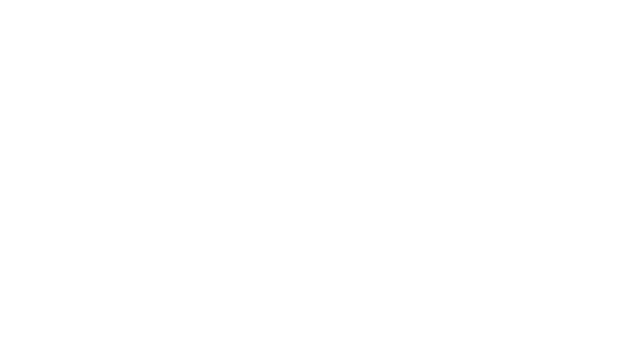
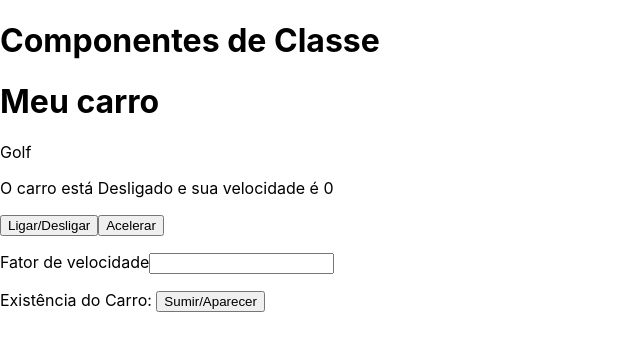
Before and after one commit to vinicius-grandi/cfb-cursos, a React (Create React App) app: page / in a window 1280 px wide. Shown: the top 350 px of the page, without its empty margins (0-640 px from the left). Built offline with nearby package versions, Linux system fonts and the light colour scheme.

Commit message:
Aprendendo sobre métodos herdados da classe React.Component

```diff
--- a/src/App.js
+++ b/src/App.js
@@ -1,8 +1,23 @@
+import Carro from './componentes/Carro.jsx'
+import { useState } from 'react'
 
 function App() {
+  const [fator, setFator] = useState(0)
+  const [carro, setCarro] = useState(true)
+
   return (
     <>
+      <h1>Componentes de Classe</h1>
 
+      {carro ?
+        <>
+          <Carro fator={Number(fator)}/>
+          <p>Fator de velocidade<input type="number" onChange={(e) => setFator(e.target.value)}/></p>
+        </>
+       : <p>F para o carrinho</p>}
+
+      <p>Existência do Carro: <button onClick={() => setCarro(!carro)}>
+        Sumir/Aparecer</button></p>
     </>
   );
 }
--- /dev/null
+++ b/src/componentes/Carro.jsx
@@ -0,0 +1,53 @@
+import React from 'react'
+
+class Carro extends React.Component {
+    constructor() {
+        super()
+        this.modelo='Golf'
+        this.state = {
+            ligado: false,
+            velAtual: 0,
+        }
+
+    }
+
+    ligar() {
+        this.setState(state => ({
+            ligado:!state.ligado,
+            velAtual: 0
+        }))
+    }
+
+    acelerar() {
+        if (!this.state.ligado) return alert("O carro está desligado!")
+        this.setState((state, props) => ({
+            velAtual: state.velAtual + props.fator
+        }))
+    }
+
+    render() {
+        return (
+            <>
+                <h1>Meu carro</h1>
+                <p>{this.modelo}</p>
+                <p>O carro está {(this.state.ligado?"Ligado":"Desligado")} e sua velocidade é {this.state.velAtual}</p>
+                <button onClick={() => this.ligar()}>Ligar/Desligar</button>
+                <button onClick={() => this.acelerar()}>Acelerar</button>
+            </>
+        )
+    }
+
+    componentDidMount() {
+        console.log('Carro montado vrum vrum')
+    }
+
+    componentDidUpdate() {
+        console.log('O carro está sendo alterado OMG!')
+    }
+
+    componentWillUnmount() {
+        console.log('O carro foi esmigalhado')
+    }
+}
+
+export default Carro
```
